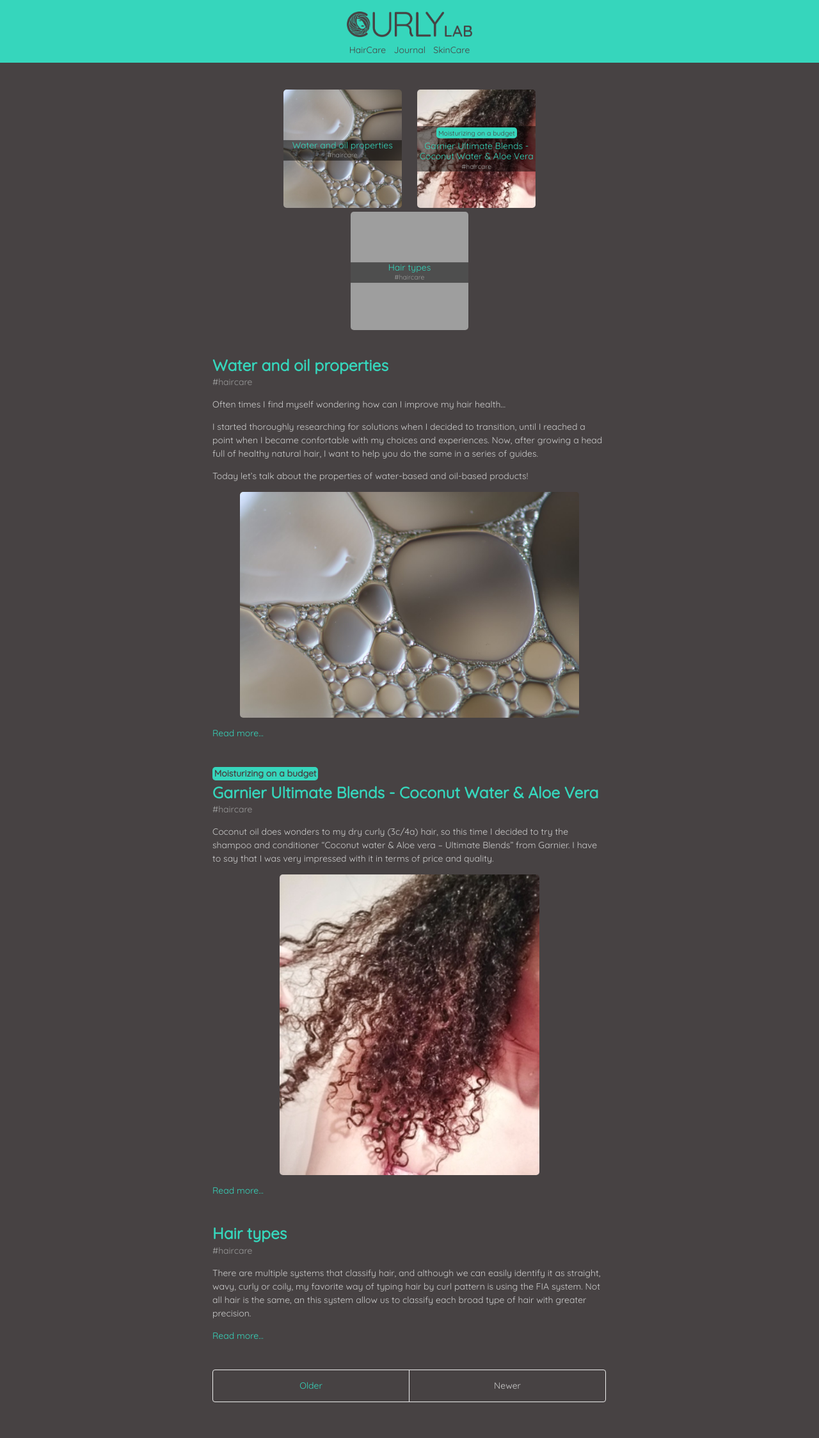
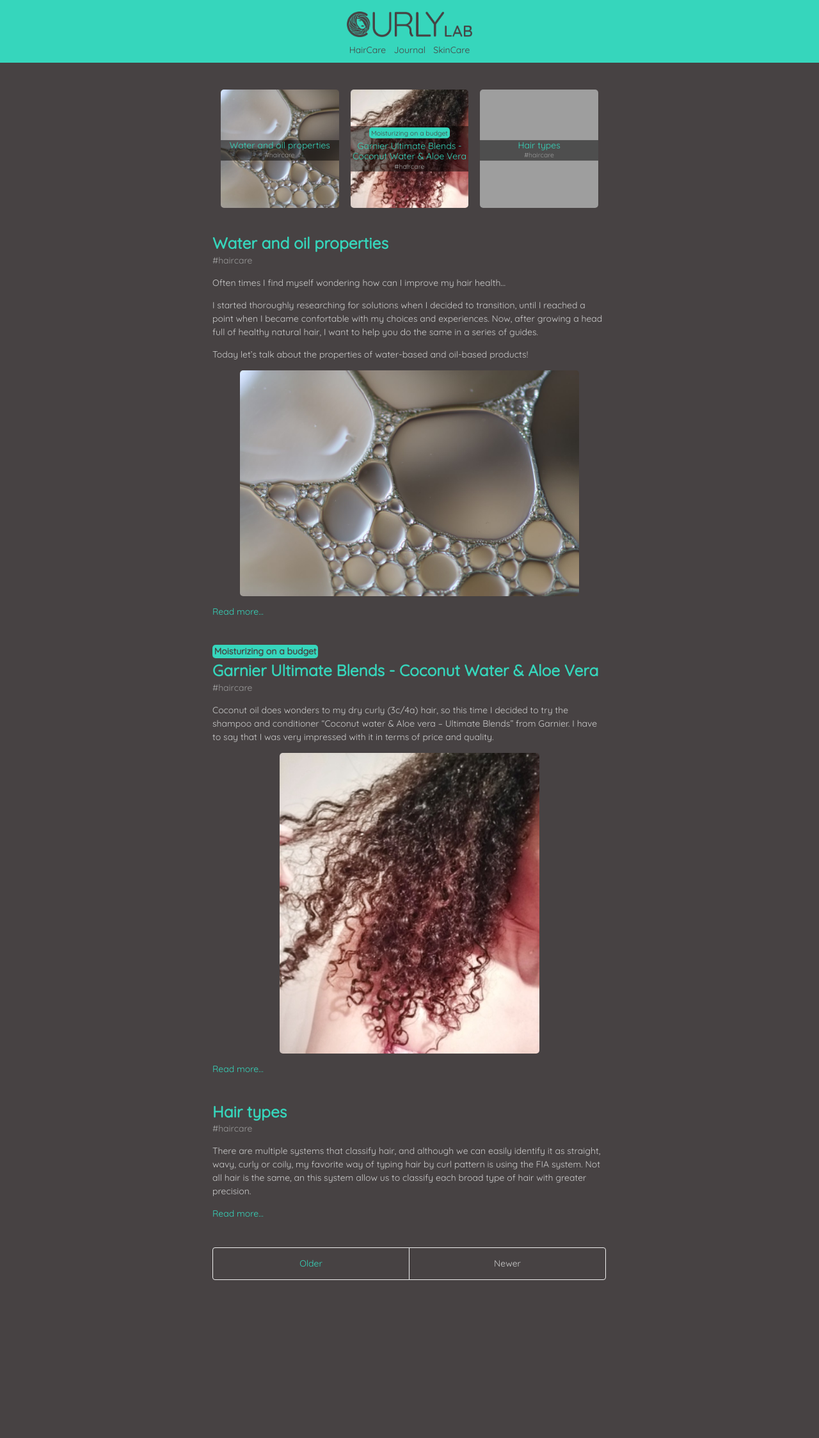
Before and after one commit to curlylab/curlylab.github.io, a Jekyll site: the page built from index.html, in a window 1280 px wide. Shown: the whole page at 64% size. Built offline with Jekyll 4.4.1, drawn with Linux system fonts in a browser that asks for light colours; the list of posts is cut into pages by our own code; after the commit the page ends 2057 px from its top, so only the background shows below that; grey boxes are pictures that could not be loaded.

Commit message:
Update style.css

```diff
--- a/public/css/style.css
+++ b/public/css/style.css
@@ -459,8 +459,8 @@
 .box {
   display: inline-block;
   width: 30%;
-  padding: 3px;
-  margin: 0rem 0.75rem;
+  /*padding: 3px;*/
+  margin: 0rem 0.5rem;
   /*margin: 3px auto;*/
   border-radius: 5px;
   padding-top: 15%;
```
